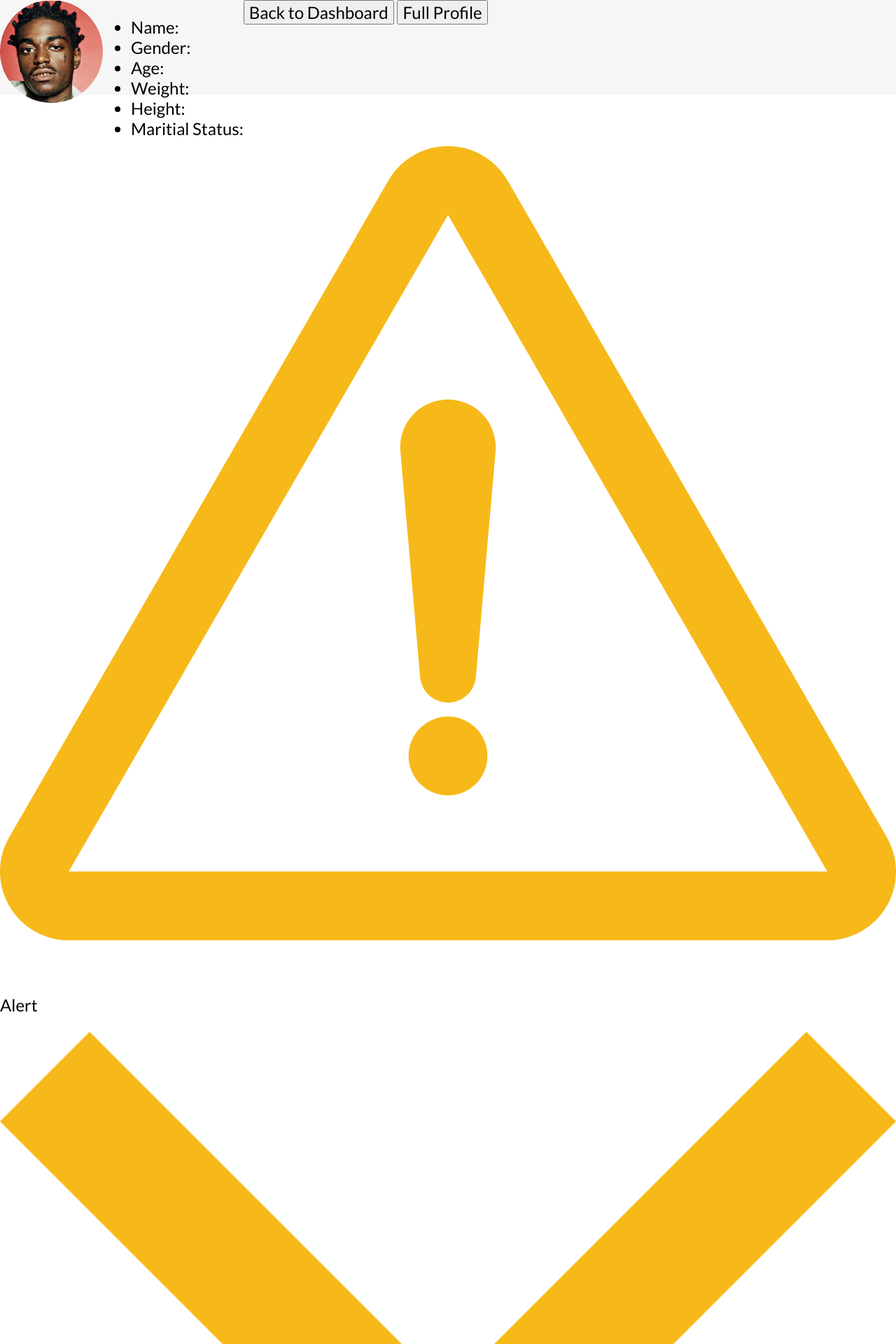
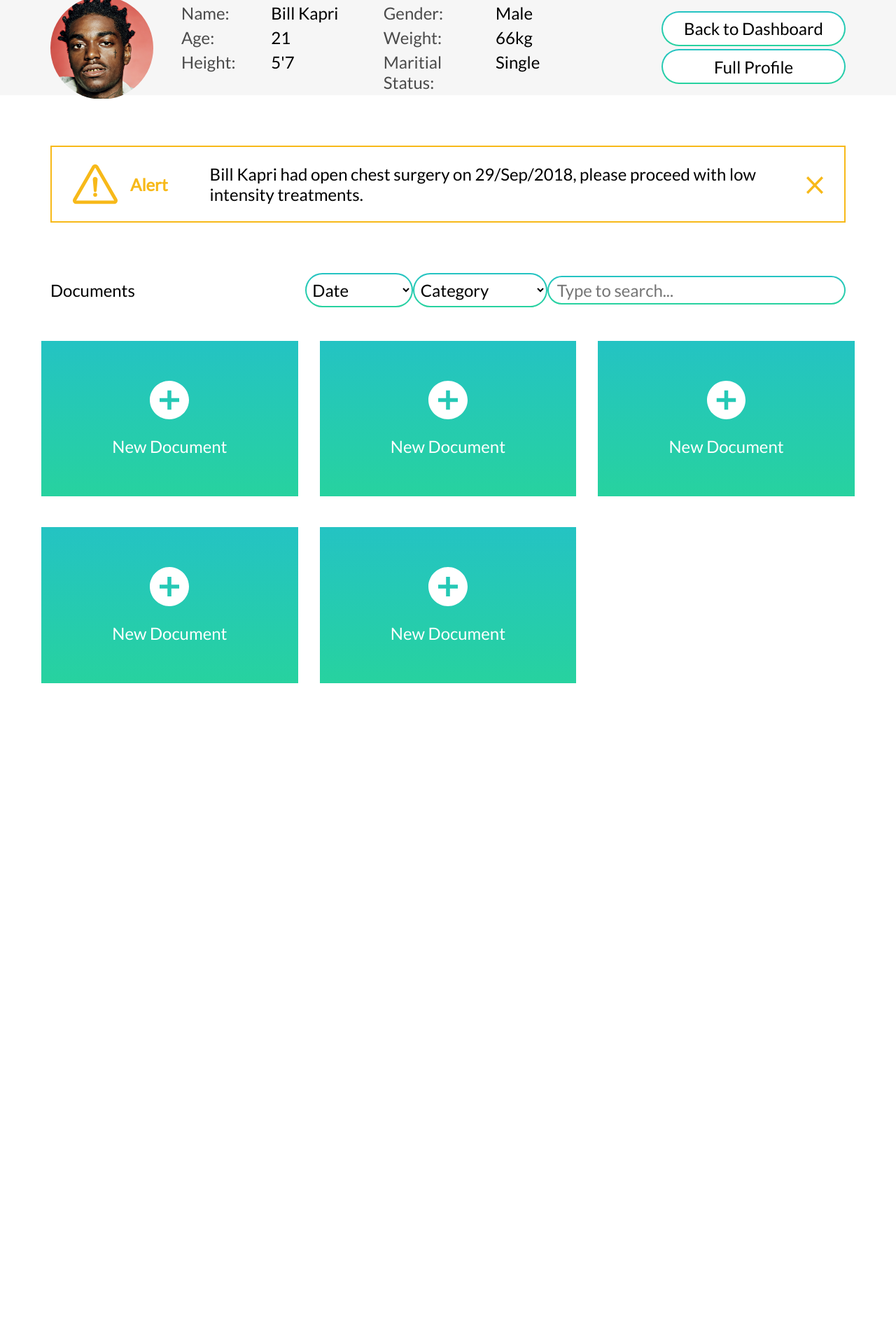
Before and after one commit to eivannisperos/HealthGang, a PHP site: page / in a window 1280 px wide. Shown: the top 1920 px of the page at 70% size. After the commit the page ends 976 px from the top, so only its background shows below. Run offline with PHP 8.4, Linux system fonts and the light colour scheme.

Commit message:
Patient profile basic complete
- styling complete

```diff
--- a/css/main.css
+++ b/css/main.css
@@ -6,6 +6,7 @@
 
 body {
   margin: 0;
+  padding-bottom: 10em;
 }
 
 img {
@@ -14,6 +15,32 @@ img {
 
 section {
   width: 100%;
+}
+
+li {
+  list-style-type: none;
+  padding: 0;
+  margin: 0;
+}
+
+button, select, input {
+  background: linear-gradient(#ffffff,#ffffff) padding-box,
+  linear-gradient(to bottom, #24C3C3 0%, #27D29F 100%) border-box;
+  width: 263px;
+  height: 50px;
+  color: black;
+  border : 2px solid transparent;
+  border-radius: 300px;
+}
+
+select {
+  padding-left: 0.2em;
+}
+
+input {
+  padding-left: 0.5em;
+  width: 431px;
+  height: 41px;
 }
 
 /*
@@ -33,6 +60,15 @@ default containers
   display: grid;
 }
 
+.label {
+  color: #4B4B4B;
+  font-weight: lighter;
+}
+
+.default-padding {
+  padding: 0em 3em 0em 3em;
+}
+
 /*
 patient profile
 */
@@ -43,6 +79,7 @@ patient profile
 .patient-header {
   width: 100%;
   height: 17vh;
+  align-items: center;
 }
 
 .patient-img {
@@ -56,5 +93,121 @@ patient profile
 }
 
 .patient-info {
+  width: 60%;
+}
 
+.patient-info-grid {
+  grid-template-columns: 20% 25% 25% 25%;
+  grid-template-rows: 35px 35px;
+  grid-auto-flow: row;
 }
+
+.patient-dashboard-show-control {
+  margin-left: auto;
+  height: 80%;
+  justify-content: space-around;
+}
+
+/*
+  alert notifaction
+*/
+
+.alert {
+  width: 100%;
+  align-items: center;
+  justify-content: space-around;
+  border: 2px solid #F7B919;
+  margin: 3em 0 3em 0;
+}
+
+.alert-icon {
+  width: 64px;
+  height: 64px;
+}
+
+.alert-close {
+  width: 24.21px;
+  height: 21.38px;
+}
+
+.alert-indicator {
+  align-items: center;
+  width: 12%;
+}
+
+.alert-indicator span {
+  font-weight: bold;
+  color: #F7B919;
+  margin-left: auto;
+}
+
+.alert-msg {
+  width: 70%;
+}
+
+/*
+patient documents
+*/
+
+.document-filter {
+  grid-template-columns: 32% 68%;
+  align-items: center;
+  margin-bottom: 2em;
+}
+
+.document-dropdowns {
+  align-items: center;
+  justify-content: space-around;
+}
+
+#date-select {
+  width: 156px;
+  height: 49px;
+}
+
+#category-select {
+  width: 194px;
+  height: 49px;
+}
+
+/*
+document loadouts
+*/
+
+/* .document-loadout {
+  grid-template-columns: auto auto auto;
+  grid-column-gap: auto;
+  grid-row-gap: 1em;
+} */
+
+.document-loadout {
+  width: 100%;
+  grid-template-columns: 30% 40% 30%;
+  justify-items: center;
+  grid-row-gap: 10%;
+}
+
+.doc {
+  width: 366.68px;
+  height: 222.06px;
+  background: linear-gradient(180deg, #24C3C3 0%, #27D29F 100%), #F6F6F6;
+}
+
+.doc-add-img {
+  width: 55.8px;
+  height: 55.8px;
+  margin-bottom: 1em;
+}
+
+.doc-title-container {
+  align-items: center;
+}
+
+.doc-title-container span {
+  color: white;
+}
+
+.document-new-doc {
+  align-items: center;
+  justify-content: center;
+}
--- a/index.php
+++ b/index.php
@@ -11,21 +11,21 @@
   </head>
   <body>
     <section class="patient-profile">
-      <section class="patient-header flex">
+      <section class="patient-header default-padding flex">
         <div class="patient-img"></div>
 
-        <div class="patient-info grid">
-          <ul>
-            <li id="patient-name">Name:</li>
-            <li id="patient-gender">Gender:</li>
-            <li id="patient-age">Age:</li>
-            <li id="patient-weight">Weight:</li>
-            <li id="patient-height">Height:</li>
-            <li id="patient-m-status">Maritial Status:</li>
+        <div class="patient-info">
+          <ul class="patient-info-grid grid">
+            <li class="label">Name:</li><span id="patient-name" class="patient-detail">Bill Kapri</span>
+            <li class="label">Gender:</li><span id="patient-gender" class="patient-detail">Male</span>
+            <li class="label">Age:</li><span id="patient-age" class="patient-detail">21</span>
+            <li class="label">Weight:</li><span id="patient-weight" class="patient-detail">66kg</span>
+            <li class="label">Height:</li><span id="patient-height" class="patient-detail">5'7</span>
+            <li class="label">Maritial Status:</li><span id="patient-m-status" class="patient-detail">Single</span>
           </ul>
         </div>
 
-        <div class="patient-dashboard-show-control">
+        <div class="patient-dashboard-show-control flex-column">
           <button type="button" name="dashboard-return">Back to Dashboard</button>
           <button type="button" name="profile-show-full">Full Profile</button>
         </div>
@@ -33,15 +33,15 @@
     </section>
 
 
-    <section class="document">
-      <div class="alert">
-        <div class="alert-indicator">
+    <section class="document default-padding">
+      <div class="alert flex">
+        <div class="alert-indicator flex">
           <div class="alert-icon">
             <img src="assets/img/caution-sign.svg" alt="caution">
           </div>
           <span class="short-msg">Alert</span>
         </div>
-        <p class="alert-msg"></p>
+        <p class="alert-msg">Bill Kapri had open chest surgery on 29/Sep/2018, please proceed with low intensity treatments.</p>
         <div class="alert-close">
           <a class="close">
             <img src="assets/img/close-button.svg" alt="close-button">
@@ -51,11 +51,15 @@
 
       <div class="document-filter grid">
         <span>Documents</span>
-        <select class="document-filter-option dropdown" name="Date">
+
+        <div class="document-dropdowns dropdown-container flex">
+          <select id="date-select" class="document-filter-option dropdown" name="Date">
+            <option value="" disabled selected>Date</option>
             <option value="asc">Ascending</option>
             <option value="desc">Descending</option>
           </select>
-        <select class="document-filter-option dropdown" name="Category">
+          <select id="category-select" class="document-filter-option dropdown" name="Category">
+            <option value="" disabled selected>Category</option>
             <option value="rep">Reports</option>
             <option value="soap">SOAP Notes</option>
             <option value="presc">Prescription</option>
@@ -64,10 +68,50 @@
           </select>
           <input type="text" name="search-documents" placeholder="Type to search...">
         </div>
+      </div>
 
-      <div class="document-loadout">
-        <div class="document-new-doc flex">
-          <div class="img">
+      <div class="document-loadout grid">
+        <div class="doc document-new-doc flex">
+          <div class="doc-title-container flex-column">
+            <div class="doc-add-img">
+              <img src="assets/img/add-button-inside-black-circle.svg" alt="add document image">
+            </div>
+            <span class="new-doc-title">New Document</span>
+          </div>
+        </div>
+
+        <div class="doc document-new-doc flex">
+          <div class="doc-title-container flex-column">
+            <div class="doc-add-img">
+              <img src="assets/img/add-button-inside-black-circle.svg" alt="add document image">
+            </div>
+            <span class="new-doc-title">New Document</span>
+          </div>
+        </div>
+
+        <div class="doc document-new-doc flex">
+          <div class="doc-title-container flex-column">
+            <div class="doc-add-img">
+              <img src="assets/img/add-button-inside-black-circle.svg" alt="add document image">
+            </div>
+            <span class="new-doc-title">New Document</span>
+          </div>
+        </div>
+
+        <div class="doc document-new-doc flex">
+          <div class="doc-title-container flex-column">
+            <div class="doc-add-img">
+              <img src="assets/img/add-button-inside-black-circle.svg" alt="add document image">
+            </div>
+            <span class="new-doc-title">New Document</span>
+          </div>
+        </div>
+
+        <div class="doc document-new-doc flex">
+          <div class="doc-title-container flex-column">
+            <div class="doc-add-img">
+              <img src="assets/img/add-button-inside-black-circle.svg" alt="add document image">
+            </div>
             <span class="new-doc-title">New Document</span>
           </div>
         </div>
```
Also changed, not shown: assets/img/add-button-inside-black-circle.svg (added). Lines whose indentation alone changed are shown as unchanged.
